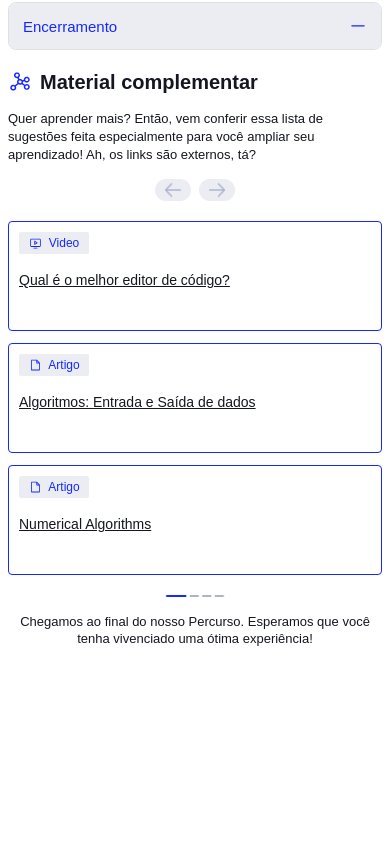
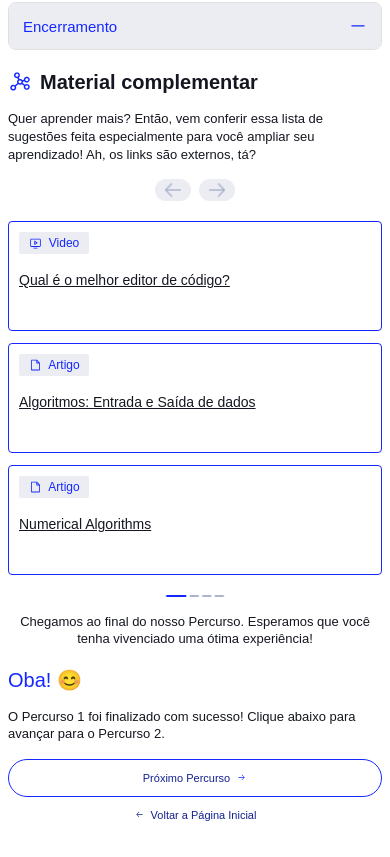
Before and after one commit to johnhesio/testepraticowebdesign, a plain HTML site: page index.html in a window 390 px wide. Shown: the part 5780-6637 px from the top of the page. Before the commit the page ends 6468 px from the top, so only its background shows below. Drawn offline with Linux system fonts and the light colour scheme.

Commit message:
Adiciona seção final de conclusão com navegação para o próximo percurso e responsividade

```diff
--- a/css/responsive.css
+++ b/css/responsive.css
@@ -1821,7 +1821,6 @@
     font-size: 16px;
     line-height: 24px;
     height: auto;
-
   }
 
   .carousel__indicator-img {
@@ -1917,3 +1916,111 @@
     line-height: 135%;
   }
 }
+
+/* ===== SEÇÃO FINAL OBA! ===== */
+
+/* Responsividade Tablet Conteúdo */
+@media (max-width: 1024px) {
+  .completion {
+    margin: 32px 0;
+  }
+
+  .completion__container {
+    width: 100%;
+    max-width: 766px;
+  }
+
+  .completion__title {
+    font-size: 26px;
+    line-height: 30px;
+    height: auto;
+  }
+
+  .completion__navigation {
+    gap: 16px;
+  }
+}
+
+/* Responsividade Mobile Conteúdo */
+@media (max-width: 768px) {
+  .completion {
+    margin: 24px 0;
+  }
+
+  .completion__container {
+    gap: 20px;
+  }
+
+  .completion__title {
+    font-size: 22px;
+    line-height: 26px;
+  }
+
+  .completion__description {
+    font-size: 14px;
+    line-height: 140%;
+  }
+
+  .completion__navigation {
+    flex-direction: column;
+    gap: 16px;
+    align-items: stretch;
+  }
+
+  .completion__btn--back {
+    justify-content: center;
+    order: 2;
+  }
+
+  .completion__btn--next {
+    order: 1;
+    padding: 14px 16px;
+  }
+
+  .completion__btn-text {
+    font-size: 12px;
+    height: auto;
+  }
+}
+
+/* Responsividade Mobile Pequeno Conteúdo */
+@media (max-width: 480px) {
+  .completion {
+    margin: 20px 0;
+  }
+
+  .completion__container {
+    gap: 16px;
+  }
+
+  .completion__title {
+    font-size: 20px;
+    line-height: 24px;
+  }
+
+  .completion__description {
+    font-size: 13px;
+    line-height: 135%;
+  }
+
+  .completion__navigation {
+    gap: 12px;
+  }
+
+  .completion__btn--next {
+    padding: 12px 14px;
+  }
+
+  .completion__btn-content {
+    gap: 6px;
+  }
+
+  .completion__btn-icon {
+    width: 11px;
+    height: 9px;
+  }
+
+  .completion__btn-text {
+    font-size: 11px;
+  }
+}
--- a/css/style.css
+++ b/css/style.css
@@ -1537,7 +1537,7 @@ body {
 
 .summary__toggle-header {
   width: 100%;
-  background: #EBEDF3;
+  background: #ebedf3;
   border: none;
   padding: 20px 24px;
   display: flex;
@@ -1552,7 +1552,7 @@ body {
 }
 
 .summary__toggle-title {
-  color: #1529FF;
+  color: #1529ff;
   font-family: var(--font-family);
   font-size: 18px;
   font-weight: 200;
@@ -1731,7 +1731,7 @@ body {
 
 /* Card */
 .carousel__card {
-    border: 1px solid #1529FF;
+  border: 1px solid #1529ff;
   width: 30%;
   min-width: 250px;
   max-width: 395px;
@@ -1746,7 +1746,7 @@ body {
 }
 
 .carousel__tag {
-    background: #EBEDF3;
+  background: #ebedf3;
   width: 77px;
   height: 25px;
   border-radius: 2px;
@@ -1775,7 +1775,7 @@ body {
 }
 
 .carousel__tag-text {
-    color: #1529FF;
+  color: #1529ff;
   font-family: var(--font-family);
   font-size: 14px;
   font-weight: 400;
@@ -1799,7 +1799,7 @@ body {
 }
 
 .carousel__link:hover {
-    color: #1529FF;
+  color: #1529ff;
 }
 
 /* Indicador do Carrossel */
@@ -1825,3 +1825,114 @@ body {
   margin: 0;
   text-align: center;
 }
+
+/* Seção Final Oba! */
+.completion {
+  width: 100%;
+  margin: 40px 0;
+  display: flex;
+}
+
+.completion__container {
+  width: 766px;
+  display: flex;
+  flex-direction: column;
+  gap: 24px;
+
+}
+
+.completion__title {
+  color: #1529FF;
+  font-family: var(--font-family);
+  font-size: 28px;
+  font-weight: 200;
+  line-height: 32px;
+  margin: 0;
+  height: 32px;
+}
+
+.completion__description {
+  color: #151720;
+  font-family: var(--font-family);
+  font-size: 16px;
+  font-weight: 400;
+  line-height: 150%;
+  margin: 0;
+  max-width: 100%;
+}
+
+/* Navegação */
+.completion__navigation {
+  display: flex;
+  justify-content: space-between;
+  align-items: center;
+  width: 100%;
+  gap: 20px;
+}
+
+/* Botões */
+.completion__btn {
+  text-decoration: none;
+  display: flex;
+  align-items: center;
+  transition: all 0.3s ease;
+}
+
+.completion__btn--back {
+  justify-content: flex-start;
+}
+
+.completion__btn--next {
+  border: 1px solid #1529ff;
+  border-radius: 40px;
+  padding: 12px 16px;
+  justify-content: center;
+}
+
+.completion__btn:hover {
+  opacity: 0.8;
+}
+
+.completion__btn--next:hover {
+  background: #1529ff;
+}
+
+.completion__btn--next:hover .completion__btn-text {
+  color: #ffffff;
+}
+
+.completion__btn--next:hover .completion__btn-icon-img {
+  filter: brightness(0) invert(1);
+}
+
+.completion__btn-content {
+  display: flex;
+  align-items: center;
+  gap: 8px;
+}
+
+.completion__btn-icon {
+  width: 12px;
+  height: 10px;
+  flex-shrink: 0;
+  display: flex;
+  align-items: center;
+  justify-content: center;
+}
+
+.completion__btn-icon-img {
+  width: 100%;
+  height: 100%;
+  object-fit: contain;
+  transition: filter 0.3s ease;
+}
+
+.completion__btn-text {
+  color: #132190;
+  font-family: var(--font-family);
+  font-size: 11px;
+  font-weight: 400;
+  line-height: normal;
+  height: 11px;
+  transition: color 0.3s ease;
+}
--- a/index.html
+++ b/index.html
@@ -971,6 +971,51 @@ Algoritmo <strong>MaiorNúmero</strong>
               </p>
             </div>
           </div>
+
+          <!-- Seção Final Oba! -->
+          <div class="completion">
+            <div class="completion__container">
+              <h2 class="completion__title">Oba! 😊</h2>
+
+              <p class="completion__description">
+                O Percurso 1 foi finalizado com sucesso! Clique abaixo para
+                avançar para o Percurso 2.
+              </p>
+
+              <!-- Navegação -->
+              <div class="completion__navigation">
+                <!-- Botão Voltar -->
+                <a href="#" class="completion__btn completion__btn--back">
+                  <div class="completion__btn-content">
+                    <div class="completion__btn-icon">
+                      <img
+                        src="assets/icon-arrow-left.svg"
+                        alt="Seta para esquerda"
+                        class="completion__btn-icon-img"
+                      />
+                    </div>
+                    <span class="completion__btn-text"
+                      >Voltar a Página Inicial</span
+                    >
+                  </div>
+                </a>
+
+                <!-- Botão Próximo -->
+                <a href="#" class="completion__btn completion__btn--next">
+                  <div class="completion__btn-content">
+                    <span class="completion__btn-text">Próximo Percurso</span>
+                    <div class="completion__btn-icon">
+                      <img
+                        src="assets/icon-arrow-right.svg"
+                        alt="Seta para direita"
+                        class="completion__btn-icon-img"
+                      />
+                    </div>
+                  </div>
+                </a>
+              </div>
+            </div>
+          </div>
         </div>
       </div>
     </section>
```
Lines whose indentation alone changed are shown as unchanged.
